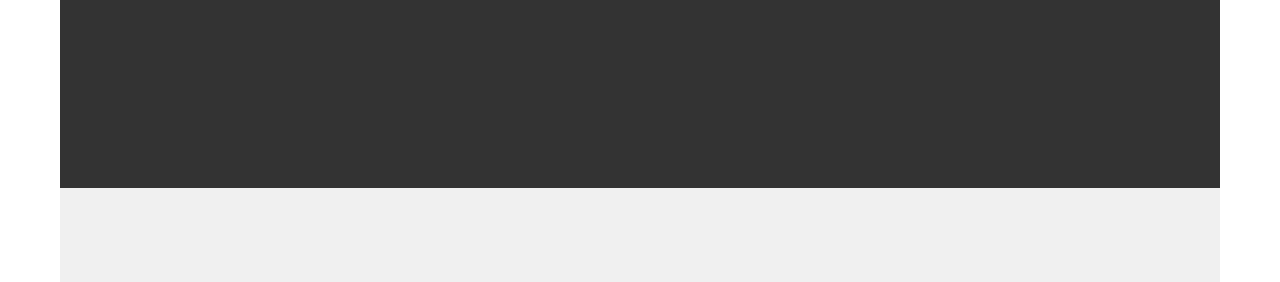
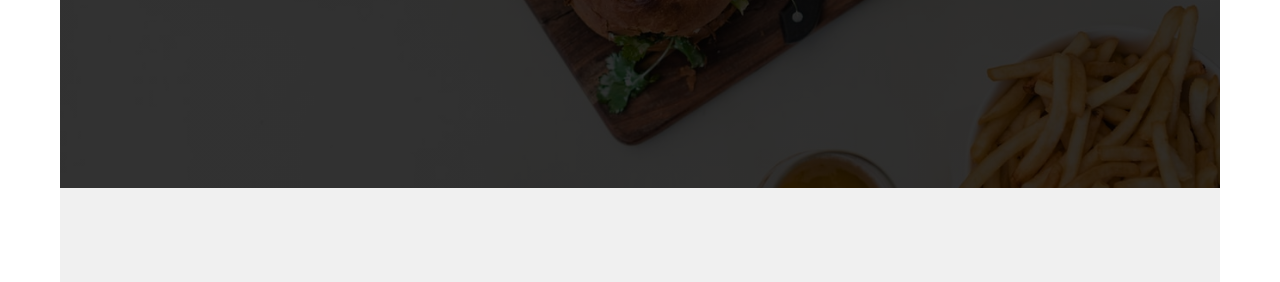
Before and after one commit to ABojo/RestaurantTemplate, a plain HTML site: page index.html in a window 1280 px wide. Shown: the part 292-574 px from the top of the page. Drawn offline with Linux system fonts and the light colour scheme; the site is published under a folder, as on GitHub Pages, so addresses that start at the root find nothing.

Commit message:
rmeoved leaading slash from CSS image paths

```diff
--- a/style.css
+++ b/style.css
@@ -24,7 +24,7 @@ body {
 }
 
 .header {
-    background-image: linear-gradient(rgb(0,0,0,.8), rgb(0,0,0,.8)), url('/img/header2.jpeg');
+    background-image: linear-gradient(rgb(0,0,0,.8), rgb(0,0,0,.8)), url('img/header2.jpeg');
     width: 100%;
     height: 60%;
     background-position: center;
```
